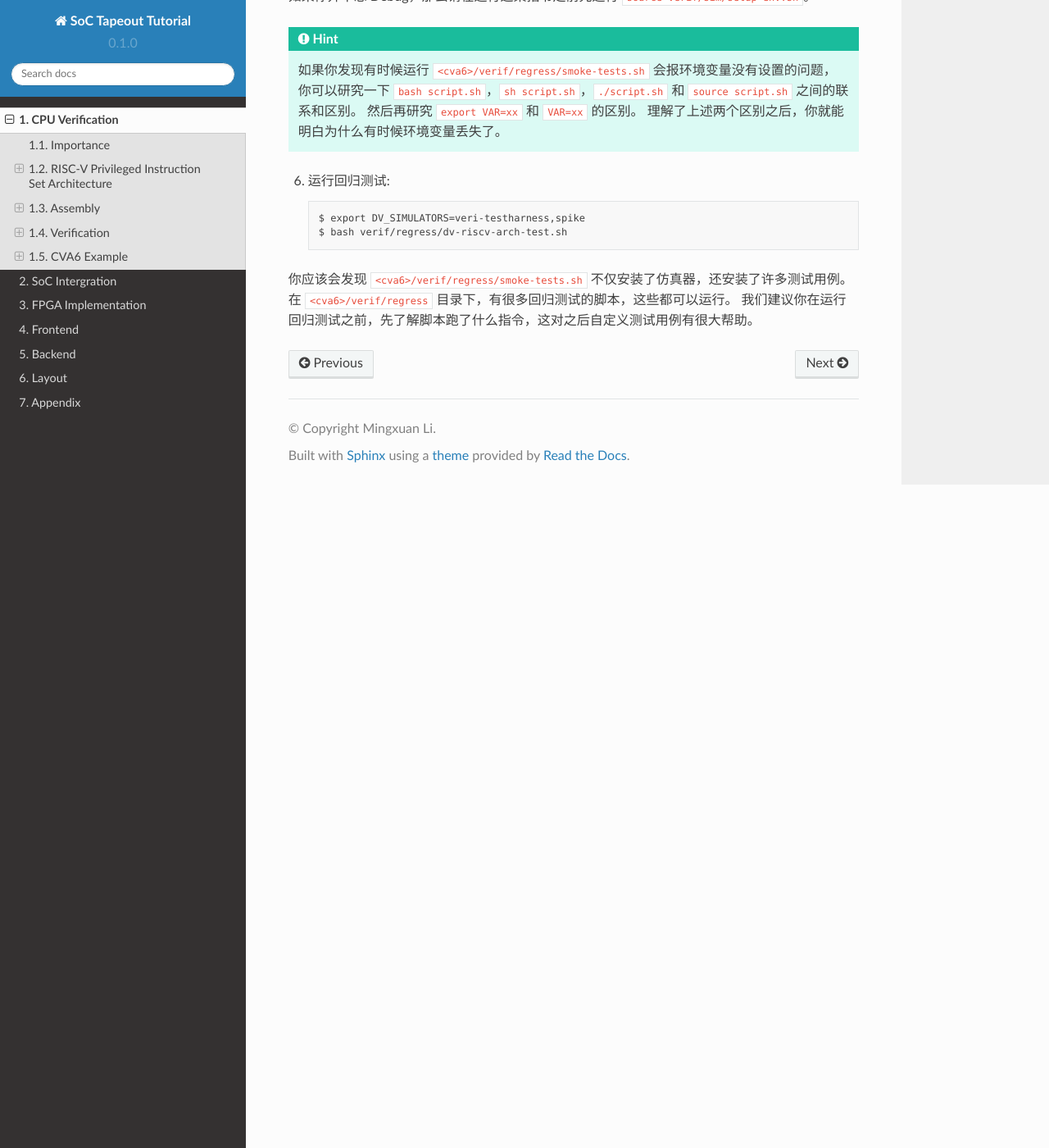
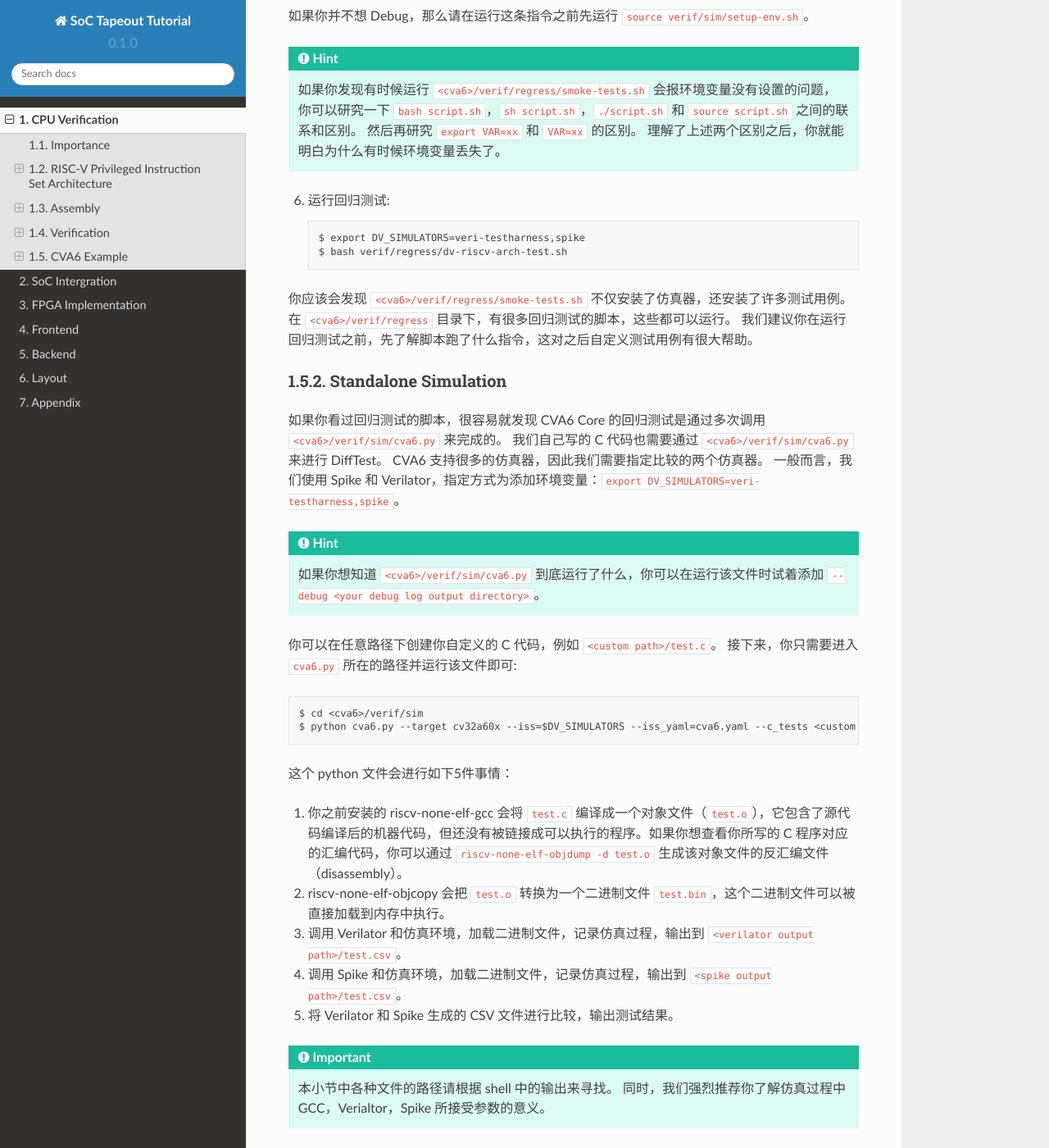
Before and after one commit to Siris-Li/SoC-Tapeout-Tutorial, a Sphinx documentation site: the page built from docs/source/cpu.rst, in a window 1280 px wide and 1400 px high, scrolled down 6614 px. Shown: the whole window at 82% size. Built offline with Sphinx 7.4.7 and the Read the Docs theme 2.0.0, drawn with Linux system fonts in a browser that asks for light colours; some of the changed text lies outside the part shown.

Commit message:
CPU Verification Section v2.0
Complete Example subsection.

```diff
--- a/docs/source/cpu.rst
+++ b/docs/source/cpu.rst
@@ -283,3 +283,39 @@ Setup
 你应该会发现 ``<cva6>/verif/regress/smoke-tests.sh`` 不仅安装了仿真器，还安装了许多测试用例。
 在 ``<cva6>/verif/regress`` 目录下，有很多回归测试的脚本，这些都可以运行。
 我们建议你在运行回归测试之前，先了解脚本跑了什么指令，这对之后自定义测试用例有很大帮助。
+
+Standalone Simulation
+^^^^^^^^^^^^^^^^
+
+如果你看过回归测试的脚本，很容易就发现 CVA6 Core 的回归测试是通过多次调用 ``<cva6>/verif/sim/cva6.py`` 来完成的。
+我们自己写的 C 代码也需要通过 ``<cva6>/verif/sim/cva6.py`` 来进行 DiffTest。
+CVA6 支持很多的仿真器，因此我们需要指定比较的两个仿真器。
+一般而言，我们使用 Spike 和 Verilator，指定方式为添加环境变量：``export DV_SIMULATORS=veri-testharness,spike``。
+
+
+.. Hint::
+
+	如果你想知道 ``<cva6>/verif/sim/cva6.py`` 到底运行了什么，你可以在运行该文件时试着添加 ``--debug <your debug log output directory>``。
+
+你可以在任意路径下创建你自定义的 C 代码，例如 ``<custom path>/test.c``。
+接下来，你只需要进入 ``cva6.py`` 所在的路径并运行该文件即可::
+
+	$ cd <cva6>/verif/sim
+	$ python cva6.py --target cv32a60x --iss=$DV_SIMULATORS --iss_yaml=cva6.yaml --c_tests <custom path>/test.c --linker=../tests/custom/common/test.ld --gcc_opts="-static -mcmodel=medany -fvisibility=hidden -nostdlib -nostartfiles -g ../tests/custom/common/syscalls.c ../tests/custom/common/crt.S -lgcc -I../tests/custom/env -I../tests/custom/common"
+
+这个 python 文件会进行如下5件事情：
+
+1. 你之前安装的 riscv-none-elf-gcc 会将 ``test.c`` 编译成一个对象文件（``test.o``），它包含了源代码编译后的机器代码，但还没有被链接成可以执行的程序。如果你想查看你所写的 C 程序对应的汇编代码，你可以通过 ``riscv-none-elf-objdump -d test.o`` 生成该对象文件的反汇编文件（disassembly）。
+
+2. riscv-none-elf-objcopy 会把 ``test.o`` 转换为一个二进制文件 ``test.bin``，这个二进制文件可以被直接加载到内存中执行。
+
+3. 调用 Verilator 和仿真环境，加载二进制文件，记录仿真过程，输出到 ``<verilator output path>/test.csv``。
+
+4. 调用 Spike 和仿真环境，加载二进制文件，记录仿真过程，输出到 ``<spike output path>/test.csv``。
+
+5. 将 Verilator 和 Spike 生成的 CSV 文件进行比较，输出测试结果。
+
+.. Important::
+
+	本小节中各种文件的路径请根据 shell 中的输出来寻找。
+	同时，我们强烈推荐你了解仿真过程中 GCC，Verialtor，Spike 所接受参数的意义。
```
